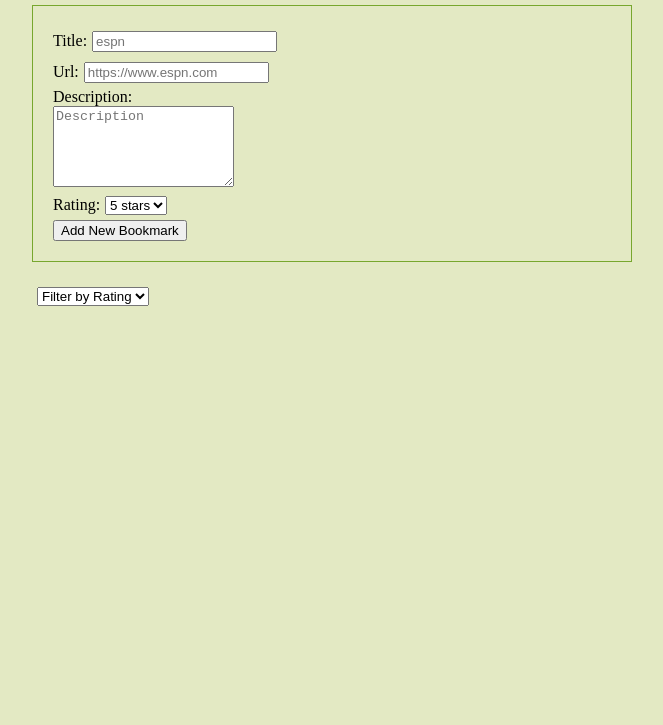
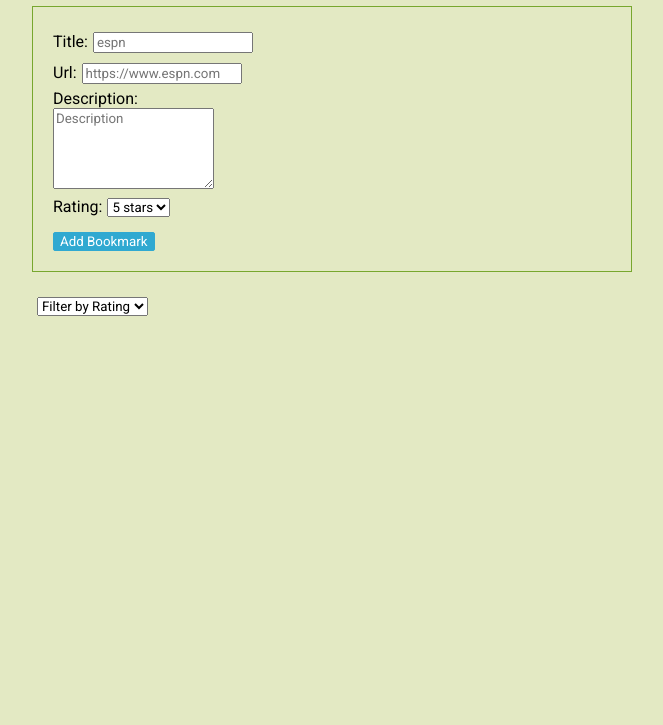
Before and after one commit to thinkful-ei22/jkim-bookmarks-app, a plain HTML site: page index.html in a window 1280 px wide. Shown: the part 75-800 px from the top of the page, without its empty margins (308-971 px from the left). Drawn offline with nearby package versions, Linux system fonts and the light colour scheme; no server answers.

Commit message:
finished product

```diff
--- a/index.html
+++ b/index.html
@@ -6,6 +6,7 @@
     <meta name="viewport" content="width=device-width, initial-scale=1.0">
     <meta http-equiv="X-UA-Compatible" content="ie=edge">
     <title>Bookmark App</title>
+    <link href="https://fonts.googleapis.com/css?family=Roboto" rel="stylesheet">
     <link rel="stylesheet" href="styles/index.css">
 </head>
 
--- a/scripts/bookmark.js
+++ b/scripts/bookmark.js
@@ -31,7 +31,7 @@ const bookmarkList = (function () {
           <option value='2'>2 stars</option>
           <option value='1'>1 star</option>
         </select></label>
-      <button class='submit'>Add New Bookmark</button>
+      <button class='submit'>Add Bookmark</button>
     </form>
     </div>
     `;
--- a/styles/index.css
+++ b/styles/index.css
@@ -1,14 +1,26 @@
 * {
   box-sizing: border-box;
+  font-family: 'Roboto', sans-serif;
 }
 
 body {
-  background-color: rgb(227, 233, 195)
+  background-color: rgb(227, 233, 195);
+
 }
 
 h1 {
   text-align: center;
 }
+
+button {
+  display: inline;
+  background-color: #30a9d1;
+  border: solid, #30a9d1, 1px;
+  color: white;
+  border-radius: 2px;
+  margin-top: 10px;
+}
+
 
 .js-title {
   cursor: pointer;
@@ -48,7 +60,7 @@ h1 {
 
 }
 .js-item-element:hover h2 {
-  color: darkviolet
+  color: rgb(40, 138, 230)
 }
 
 @media only screen and (min-width: 340px) {
```
